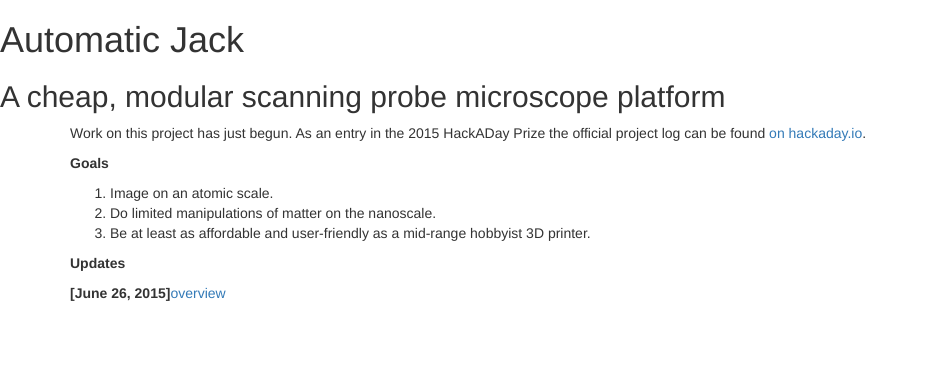
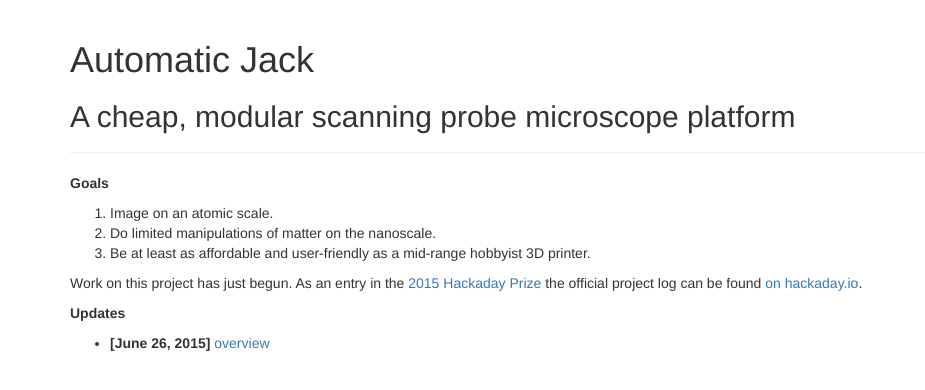
Before and after one commit to jmpinit/automatic-jack, a plain HTML site: page index.html in a window 1280 px wide. Shown: the whole page, without its empty margins (0-925 px from the left). Drawn offline with nearby package versions, Linux system fonts and the light colour scheme.

Commit message:
Format fixes.

```diff
--- a/index.html
+++ b/index.html
@@ -9,11 +9,11 @@
         <link rel="stylesheet" href="https://maxcdn.bootstrapcdn.com/bootstrap/3.3.5/css/bootstrap.min.css">
     </head>
     <body>
-        <h1>Automatic Jack</h1>
-        <h2>A cheap, modular scanning probe microscope platform</h2>
-
         <div class="container">
-            <p>Work on this project has just begun. As an entry in the 2015 HackADay Prize the official project log can be found <a href="https://hackaday.io/project/6494-automatic-jack">on hackaday.io</a>.</p>
+            <div class="page-header">
+                <h1>Automatic Jack</h1>
+                <h2>A cheap, modular scanning probe microscope platform</h2>
+            </div>
 
             <p><b>Goals</b></p>
             <p>
@@ -24,10 +24,12 @@
                 </ol>
             </p>
 
+            <p>Work on this project has just begun. As an entry in the <a href="https://hackaday.io/prize">2015 Hackaday Prize</a> the official project log can be found <a href="https://hackaday.io/project/6494-automatic-jack">on hackaday.io</a>.</p>
+
             <p><b>Updates</b></p>
-            <table border=0>
-                <tr><td><b>[June 26, 2015]</b></td><td><a href="./log/overview.md">overview</a></td></tr>
-            </table>
+            <ul border=0>
+                <li><b>[June 26, 2015]</b>&nbsp;<a href="./log/overview.md">overview</a></li>
+            </ul>
         </div>
     </body>
 </html>
```
